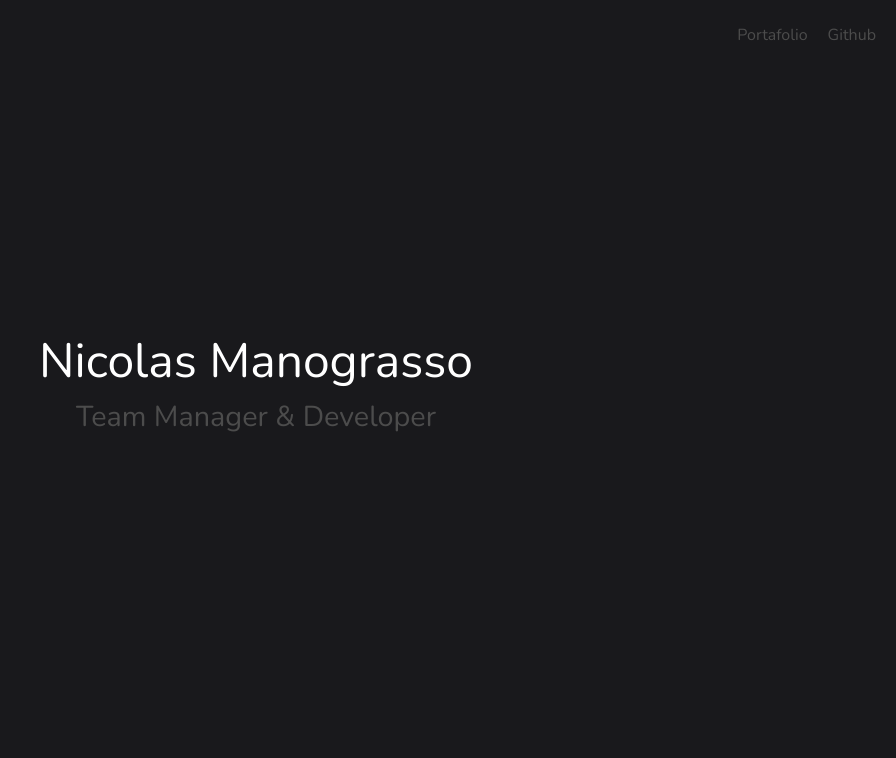
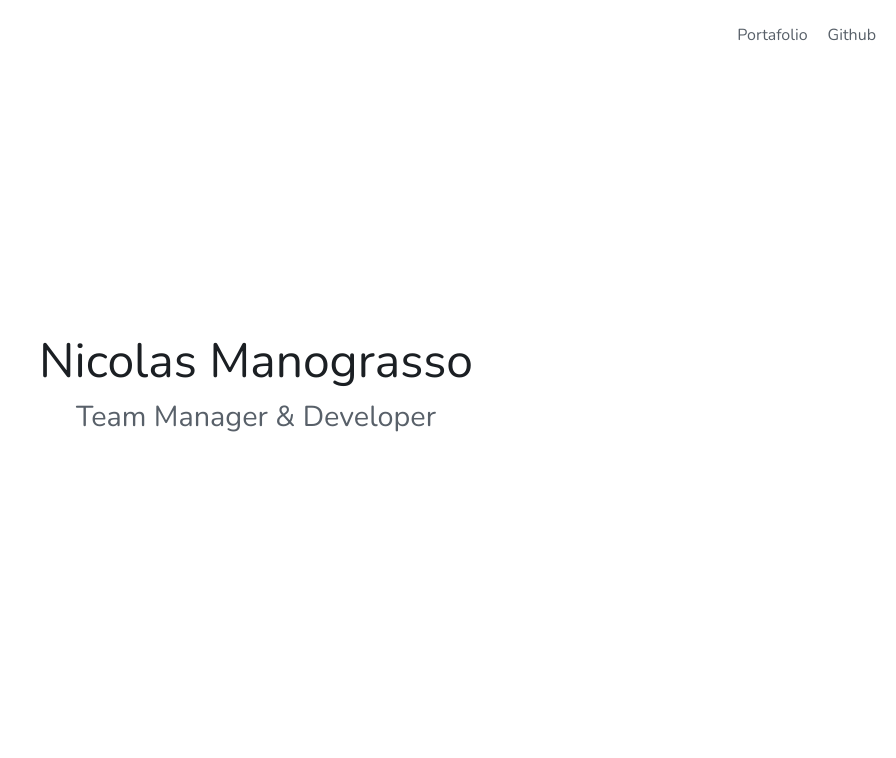
Before and after one commit to NickMano/NickMano.github.io, a React (Create React App) app: page / in a window 1280 px wide. Shown: the top 758 px of the page, without its empty margins (384-1280 px from the left). Built offline with nearby package versions, Linux system fonts and the light colour scheme.

Commit message:
Change color names

```diff
--- a/src/assets/styles/App.scss
+++ b/src/assets/styles/App.scss
@@ -6,7 +6,7 @@
 }
 
 body {
-    background: $primary-color;
+    background: white;
 }
 
 h1, h2, h3, h4, h5 {
@@ -14,6 +14,7 @@ h1, h2, h3, h4, h5 {
 }
 
 .text--title {
+    color: $black;
     font-size: 3em;
     line-height: 1.5;
     @media screen and (max-width: $tablet) {
@@ -27,7 +28,7 @@ h1, h2, h3, h4, h5 {
 }
 
 .text--subtitle {
-    color: $second-color;
+    color: $gray-03;
     font-size: 2em;
     @media screen and (max-width: $laptop-m) {
         font-size: 1.8em;
--- a/src/assets/styles/Vars.scss
+++ b/src/assets/styles/Vars.scss
@@ -2,8 +2,8 @@
 
 $theme-font: "Nunito", sans-serif;
 
-$primary-color: #19191c;
-$second-color: #4c4c4c;
+$black: #1B1F23;
+$gray-03: #586069;
 $light-red: #ff5460;
 
 $laptop-l: 1600px;
--- a/src/assets/styles/components/Header.scss
+++ b/src/assets/styles/components/Header.scss
@@ -1,7 +1,7 @@
 @import '../App.scss';
 
 .header {
-    color: $second-color;
+    color: $gray-03;
     display: flex;
     justify-content: space-between;
     align-items: center;
@@ -37,7 +37,7 @@
 
 .link--header {
     padding: 0 10px;
-    color: $second-color;
+    color: $gray-03;
     text-decoration: none;
     text-align: center;
     &:hover {
--- a/src/assets/styles/components/Hero.scss
+++ b/src/assets/styles/components/Hero.scss
@@ -2,8 +2,7 @@
 
 .hero {
     height: -webkit-fill-available;
-    background-color: $primary-color;
-    color: white;
+    background-color: transparent;
     background-size: cover;
     background-repeat: no-repeat;
     height: 95vh;
```
